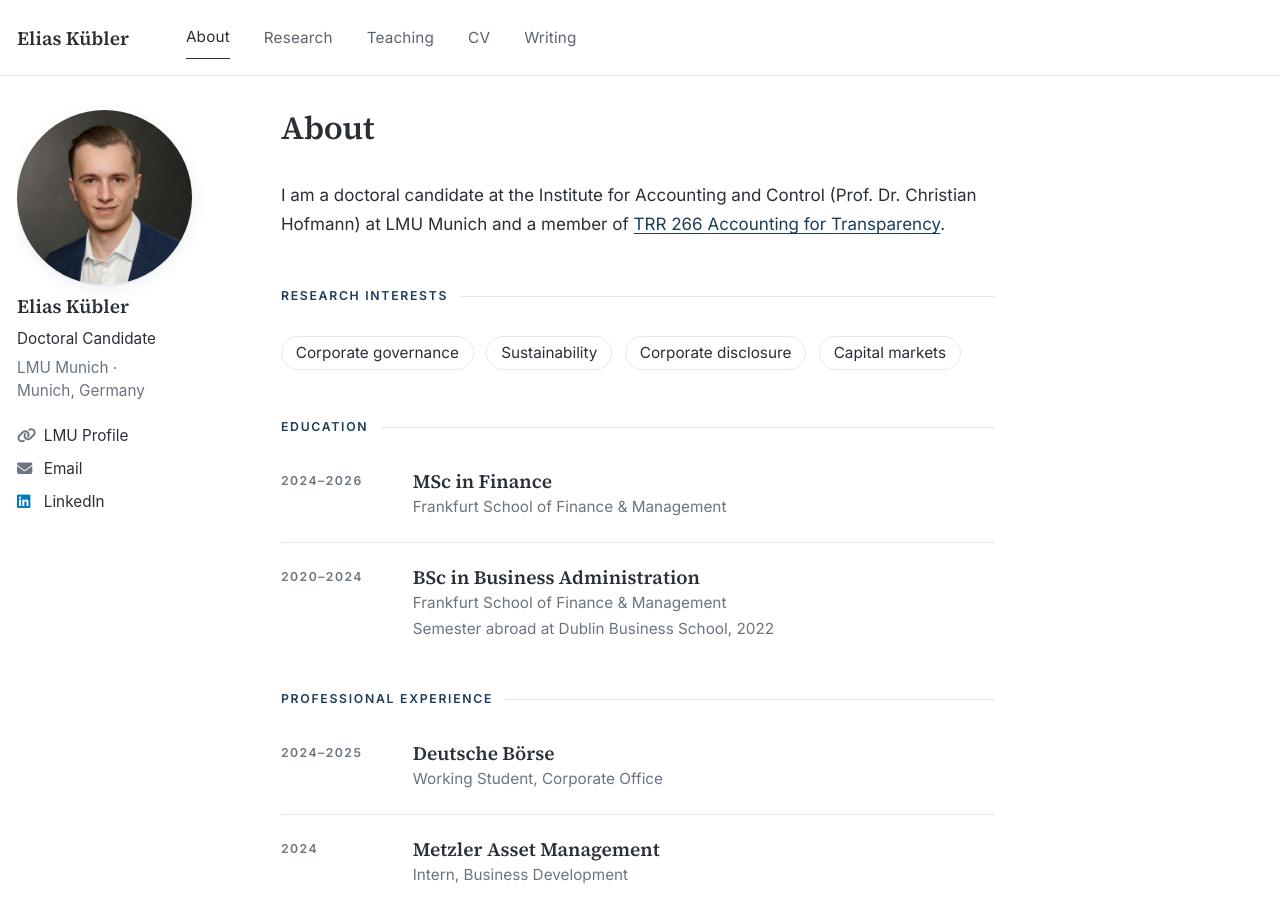
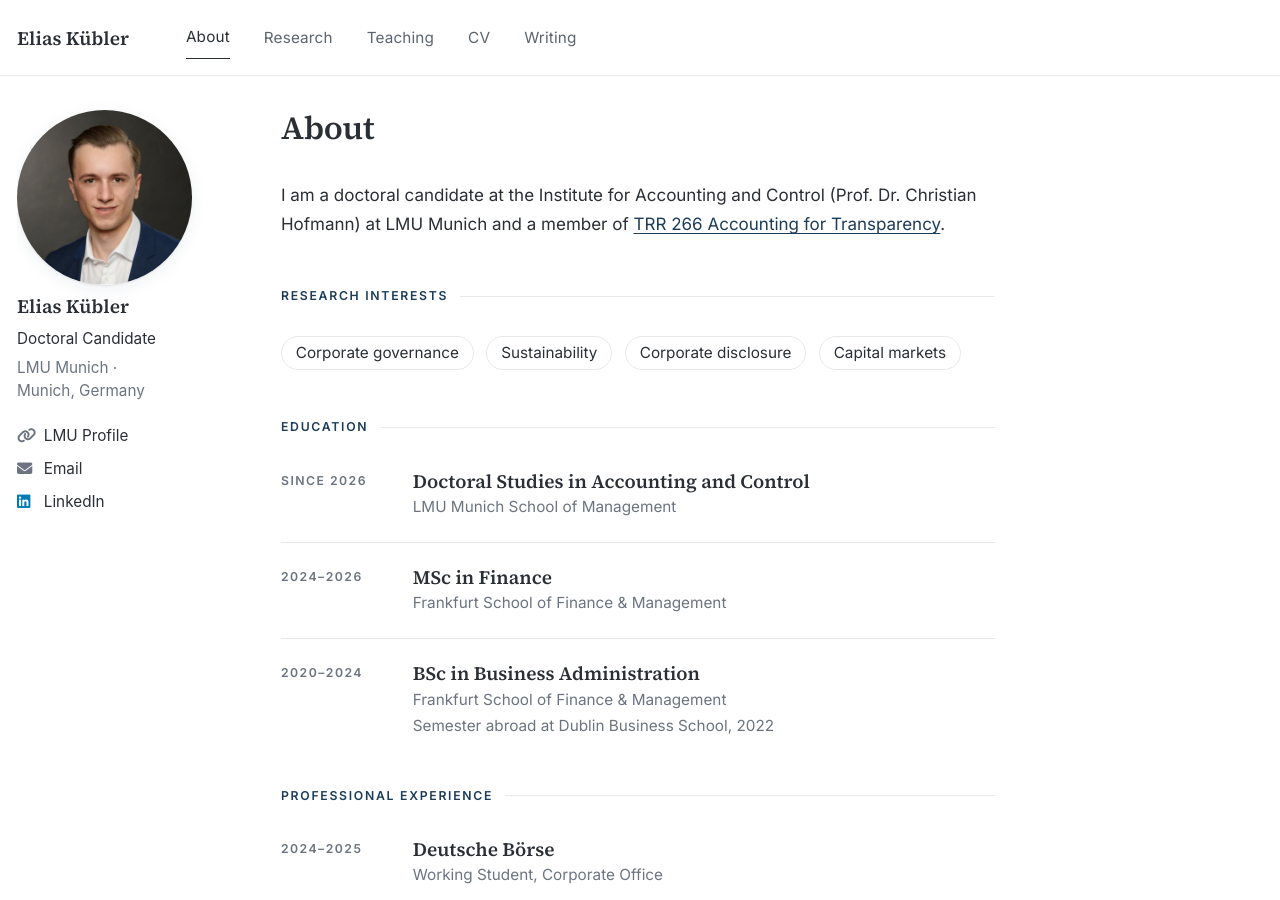
Before and after one commit to a0d4n/elias-academic-site, a Jekyll site: the page built from index.html, in a window 1280 px wide and 900 px high. Built offline with Jekyll 4.4.1, drawn with Linux system fonts in a browser that asks for light colours; a script bundle is joined from its source files by our own code; a style sheet for code colours, icons or effects is not loaded.

Commit message:
Add doctoral studies to Education
Co-Authored-By: Claude Opus 5.5 <noreply@anthropic.com>
Claude-Session: https://claude.ai/code/session_0113PgPaG2wmMCkbVHhics4v

```diff
--- a/_data/profile.yml
+++ b/_data/profile.yml
@@ -12,6 +12,9 @@ research_interests:
 
 # Fields: years, degree, institution, note (optional)
 education:
+  - years: "Since 2026"
+    degree: "Doctoral Studies in Accounting and Control"
+    institution: "LMU Munich School of Management"
   - years: "2024–2026"
     degree: "MSc in Finance"
     institution: "Frankfurt School of Finance & Management"
```
